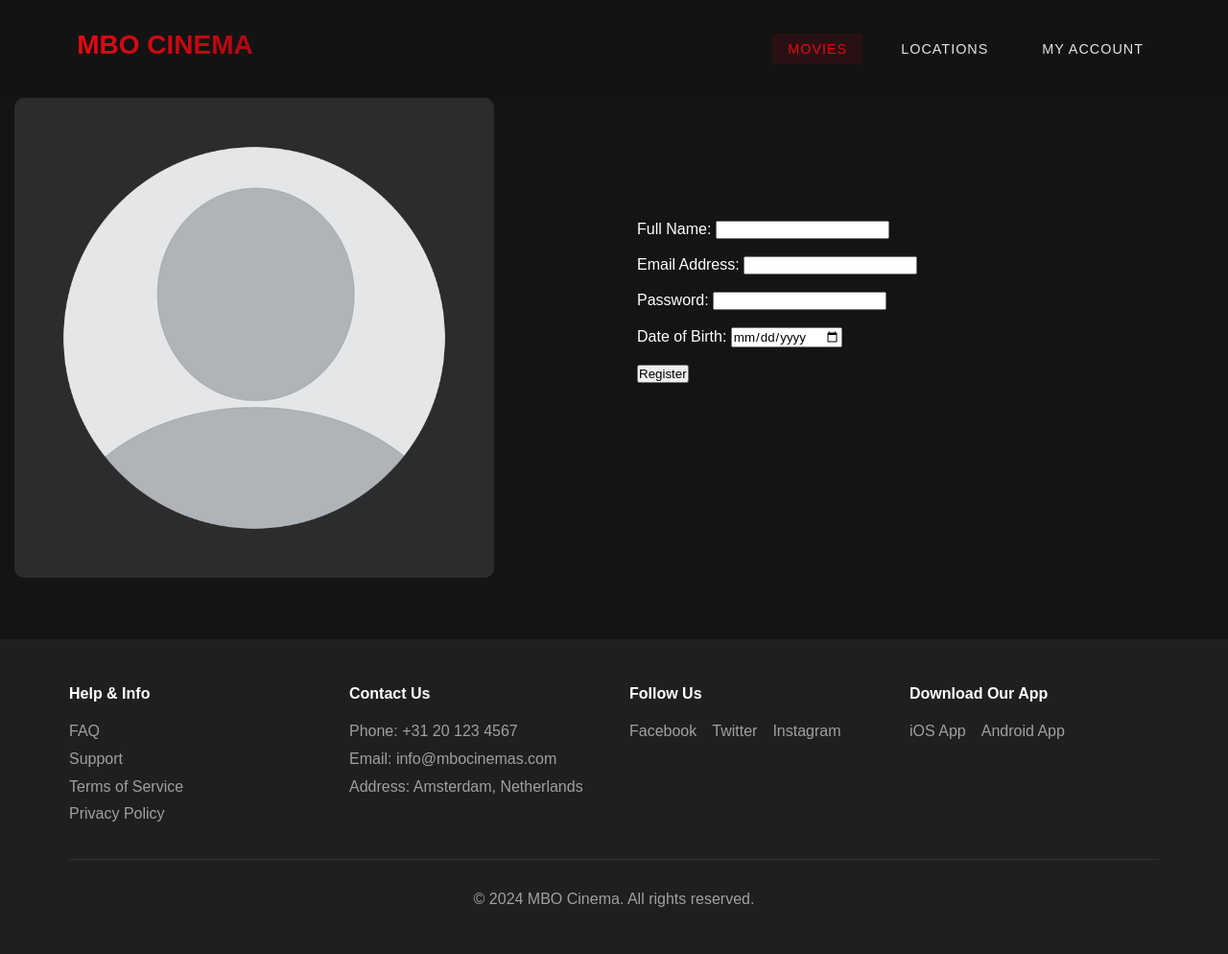
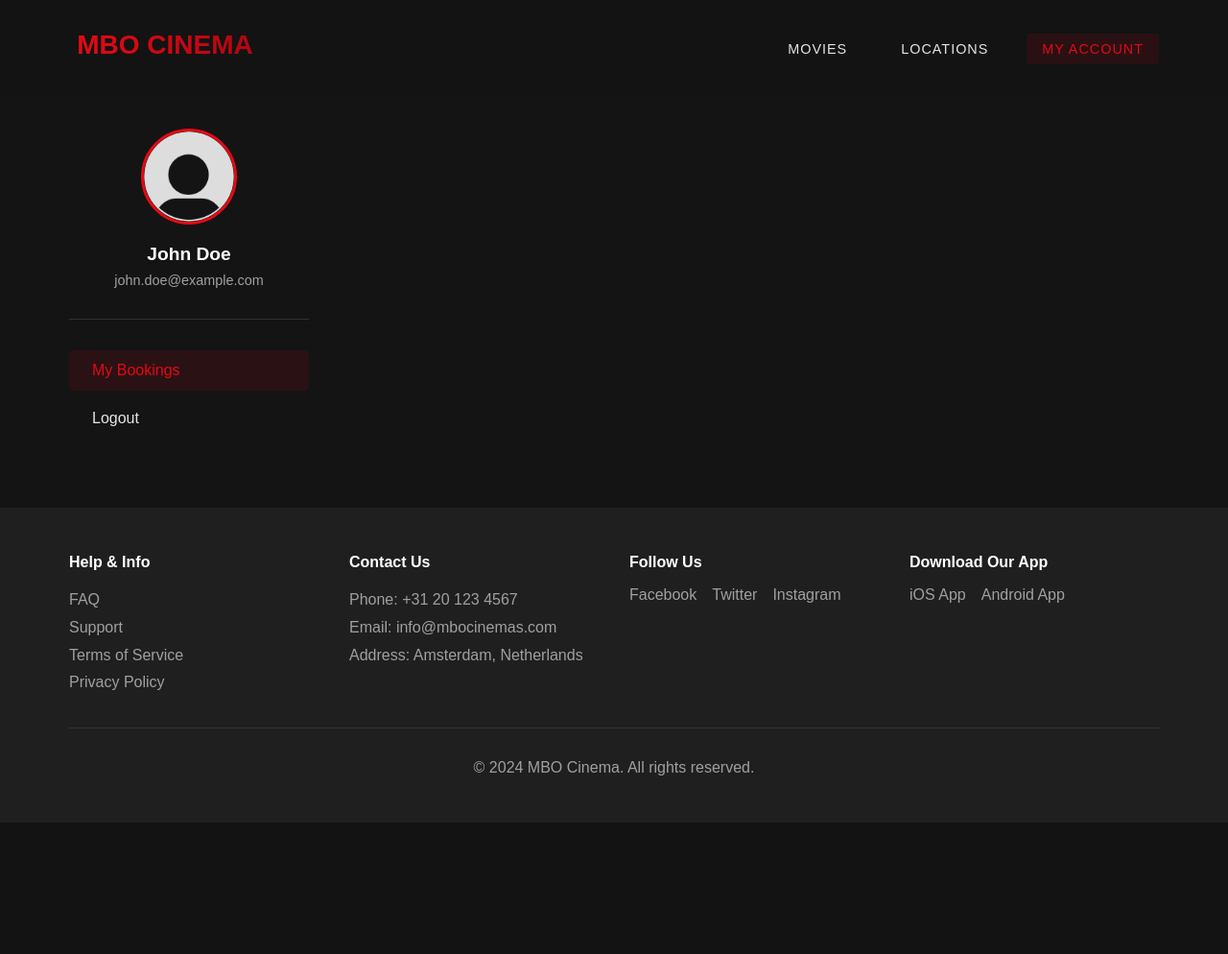
Before and after one commit to mbo-cinemas/mbo-cinemas, a PHP site: page /myaccount.php in a window 1280 px wide. Shown: the whole page at 96% size. After the commit the page ends 808 px from the top, so only its background shows below. Run offline with PHP 8.4, Linux system fonts and the light colour scheme.

Commit message:
my account v1

```diff
--- a/myaccount.php
+++ b/myaccount.php
@@ -1,15 +1,277 @@
+<?php
+include "db.php";
+session_start();
+?>
+
+
 <!DOCTYPE html>
 <html lang="en">
 <head>
     <meta charset="UTF-8">
     <meta name="viewport" content="width=device-width, initial-scale=1.0">
-    <title>mbocinemas</title>
-    <link rel="stylesheet" href="css/style.css">
+    <title>My Account | MBO Cinema</title>
+</head>
+<body>
+
+</body>
+</html>
+<style>
+:root {
+    --primary: #e50914;
+    --secondary: #141414;
+    --background: #141414;
+    --text: #ffffff;
+}
+
+* {
+    margin: 0;
+    padding: 0;
+    box-sizing: border-box;
+    font-family: 'Poppins', sans-serif;
+}
+
+body {
+    background: var(--background);
+    color: var(--text);
+}
+
+.header {
+    background: rgba(20,20,20,0.95);
+    padding: 0.5rem 0;
+    position: sticky;
+    top: 0;
+    z-index: 100;
+}
+
+.nav {
+    padding: 1rem 2rem;
+    display: flex;
+    justify-content: space-between;
+    align-items: center;
+    max-width: 1200px;
+    margin: 0 auto;
+}
+
+.logo svg {
+    height: 50px;
+    width: 200px;
+}
+
+.nav-links {
+    display: flex;
+    gap: 1.5rem;
+}
+
+.nav-links a {
+    text-transform: uppercase;
+    font-size: 0.9rem;
+    letter-spacing: 1px;
+    font-weight: 500;
+    padding: 0.5rem 1rem;
+    border-radius: 4px;
+    color: #e5e5e5;
+    text-decoration: none;
+    transition:  0.3s, color 0.3s;
+}
+
+.nav-links a:hover {
+    background: rgba(229,9,20,0.1);
+    color: var(--primary);
+}
+
+.nav-links a.active {
+    background: rgba(229,9,20,0.1);
+    color: var(--primary);
+}
+
+.container {
+    max-width: 1200px;
+    margin: 2rem auto;
+    padding: 0 2rem;
+}
+
+.account-grid {
+    display: grid;
+    grid-template-columns: 250px 1fr;
+    gap: 2rem;
+    margin-top: 2rem;
+}
+
+.sidebar {
+    background: #1f1f1f;
+    border-radius: 10px;
+    padding: 1.5rem;
+    height: fit-content;
+}
+
+.profile-section {
+    text-align: center;
+    margin-bottom: 2rem;
+    padding-bottom: 2rem;
+    border-bottom: 1px solid #333;
+}
+
+.profile-image {
+    width: 100px;
+    height: 100px;
+    border-radius: 50%;
+    margin-bottom: 1rem;
+    border: 3px solid var(--primary);
+}
+
+.profile-name {
+    font-size: 1.2rem;
+    margin-bottom: 0.5rem;
+}
+
+.profile-email {
+    color: #a0a0a0;
+    font-size: 0.9rem;
+}
+
+.menu-items {
+    list-style: none;
+}
+
+.menu-item {
+    margin-bottom: 0.5rem;
+}
+
+.menu-link {
+    display: flex;
+    align-items: center;
+    gap: 0.75rem;
+    padding: 0.75rem;
+    color: #e5e5e5;
+    text-decoration: none;
+    border-radius: 5px;
+    transition: all 0.3s;
+}
+
+.menu-link:hover, .menu-link.active {
+    background: rgba(229,9,20,0.1);
+    color: var(--primary);
+}
+
+.content {
+    background: #1f1f1f;
+    border-radius: 10px;
+    padding: 2rem;
+}
+
+.section-title {
+    font-size: 1.5rem;
+    margin-bottom: 1.5rem;
+    padding-bottom: 1rem;
+    border-bottom: 1px solid #333;
+}
+
+.booking-card {
+    background: #272727;
+    border-radius: 8px;
+    padding: 1.5rem;
+    margin-bottom: 1rem;
+}
+
+.booking-header {
+    display: flex;
+    justify-content: space-between;
+    align-items: flex-start;
+    margin-bottom: 1rem;
+}
+
+.movie-info h3 {
+    margin-bottom: 0.5rem;
+}
+
+.booking-details {
+    color: #a0a0a0;
+    font-size: 0.9rem;
+}
+
+.booking-status {
+    padding: 0.5rem 1rem;
+    border-radius: 20px;
+    font-size: 0.8rem;
+    font-weight: 500;
+}
+
+.status-confirmed {
+    background: rgba(46, 213, 115, 0.1);
+    color: #2ed573;
+}
+
+.qr-code {
+    width: 100px;
+    height: 100px;
+    background: #fff;
+    padding: 0.5rem;
+    border-radius: 4px;
+}
+
+.ticket-details {
+    display: grid;
+    grid-template-columns: repeat(auto-fit, minmax(200px, 1fr));
+    gap: 1rem;
+    margin-top: 1rem;
+    padding-top: 1rem;
+    border-top: 1px solid #333;
+}
+
+.detail-item {
+    display: flex;
+    flex-direction: column;
+    gap: 0.5rem;
+}
+
+.detail-label {
+    color: #a0a0a0;
+    font-size: 0.9rem;
+}
+
+.detail-value {
+    font-weight: 500;
+}
+
+.btn {
+    padding: 0.75rem 1.5rem;
+    border-radius: 5px;
+    text-decoration: none;
+    transition: all 0.3s;
+    display: inline-block;
+    font-weight: 500;
+    text-align: center;
+}
+
+.btn-danger {
+    background: var(--primary);
+    color: white;
+}
+
+.btn-danger:hover {
+    background: #b20710;
+}
+
+@media (max-width: 768px) {
+    .account-grid {
+        grid-template-columns: 1fr;
+    }
+
+    .nav {
+        flex-direction: column;
+        gap: 1rem;
+    }
+
+    .ticket-details {
+        grid-template-columns: 1fr;
+    }
+}
+</style>
 </head>
 <body>
     <header class="header">
         <nav class="nav">
-            <section class="logo">
+            <div class="logo">
                 <a href="index.php">
                     <svg width="200" height="50" viewBox="0 0 200 50">
                         <defs>
@@ -18,85 +280,87 @@
                                 <stop offset="100%" style="stop-color:#b20710"/>
                             </linearGradient>
                         </defs>
-                        <text x="50%" y="50%" text-anchor="middle" dominant-baseline="middle"
-                              fill="url(#logoGrad)"
-                              style="font-size:28px; font-weight:800; font-family:'Poppins',sans-serif;">
+                        <text x="50%" y="50%" text-anchor="middle" dominant-baseline="middle" fill="url(#logoGrad)" style="font-size:28px; font-weight:800; font-family:&apos;Poppins&apos;,sans-serif;">
                             MBO CINEMA
                         </text>
                     </svg>
                 </a>
-            </section>
-            <section class="nav-links">
-                <a href="Movies.php" class="active">Movies</a>
+            </div>
+            <div class="nav-links">
+                <a href="movies.php">Movies</a>
                 <a href="locations.php">Locations</a>
-                <a href="myaccount.php">My Account</a>
-            </section>
+                <a href="myaccount.php" class="active">My Account</a>
+            </div>
         </nav>
     </header>
-    <main>
-    <section id="flexbox1">
-            <section id="profile">
-                <article id="profile-picture">
-                    <img src="../MBO-Cinemas/images/blank profile picture.png" id="profile-picture-image">
-                </article>
-            </section>
-            <form action="/submit_registration" method="POST" id="form1">
-                <label for="name">Full Name:</label>
-                <input type="text" id="name" name="name" required><br><br>
 
-                <label for="email">Email Address:</label>
-                <input type="email" id="email" name="email" required><br><br>
+    <main class="container">
+        <div class="account-grid">
+            <class="sidebar">
+                <div class="profile-section">
+                    <img src="images/pfp.png" alt="Profile" class="profile-image">
+                    <h2 class="profile-name">John Doe</h2>
+                    <p class="profile-email">john.doe@example.com</p>
+                </div>
+                <ul class="menu-items">
+                    <li class="menu-item">
+                        <a href="#bookings" class="menu-link active">
+                            <i class="fas fa-ticket-alt"></i>
+                            My Bookings
+                        </a>
+                    </li>
+                    <li class="menu-item">
+                        <a href="#" class="menu-link" onclick="handleLogout(event)">
+                            <i class="fas fa-sign-out-alt"></i>
+                            Logout
+                        </a>
+                    </li>
+                </ul>
 
-                <label for="password">Password:</label>
-                <input type="password" id="password" name="password" required><br><br>
+    </main>
 
-                <label for="dob">Date of Birth:</label>
-                <input type="date" id="dob" name="dob" required><br><br>
+<script></script>
 
-                <button type="submit">Register</button>
-            </form>
-        </section>
-    </main>
-    <footer>
-        <section style="max-width: 1200px; margin: 0 auto; padding: 0 2rem;">
-            <section style="display: grid; grid-template-columns: repeat(auto-fit, minmax(200px, 1fr)); gap: 2rem;">
-                <article>
-                    <h4 style="color: #fff; margin-bottom: 1rem;">Help & Info</h4>
+<footer style="background: #1f1f1f; padding: 3rem 0; margin-top: 4rem;">
+    <div style="max-width: 1200px; margin: 0 auto; padding: 0 2rem;">
+        <div style="display: grid; grid-template-columns: repeat(auto-fit, minmax(200px, 1fr)); gap: 2rem;">
+            <div>
+                <h4 style="color: #fff; margin-bottom: 1rem;">Help &amp; Info</h4>
                 <ul style="list-style: none;">
-                        <li><a href="#" style="color: #a0a0a0; text-decoration: none; line-height: 1.8;">FAQ</a></li>
-                        <li><a href="#" style="color: #a0a0a0; text-decoration: none; line-height: 1.8;">Support</a></li>
-                        <li><a href="#" style="color: #a0a0a0; text-decoration: none; line-height: 1.8;">Terms of Service</a></li>
-                        <li><a href="#" style="color: #a0a0a0; text-decoration: none; line-height: 1.8;">Privacy Policy</a></li>
+                    <li><a href="" style="color: #a0a0a0; text-decoration: none; line-height: 1.8;">FAQ</a></li>
+                    <li><a href="" style="color: #a0a0a0; text-decoration: none; line-height: 1.8;">Support</a></li>
+                    <li><a href="s" style="color: #a0a0a0; text-decoration: none; line-height: 1.8;">Terms of Service</a></li>
+                    <li><a href="" style="color: #a0a0a0; text-decoration: none; line-height: 1.8;">Privacy Policy</a></li>
                 </ul>
-                </article>
-                <article>
+            </div>
+            <div>
                 <h4 style="color: #fff; margin-bottom: 1rem;">Contact Us</h4>
                 <ul style="list-style: none;">
                     <li style="color: #a0a0a0; line-height: 1.8;">Phone: +31 20 123 4567</li>
                     <li style="color: #a0a0a0; line-height: 1.8;">Email: info@mbocinemas.com</li>
                     <li style="color: #a0a0a0; line-height: 1.8;">Address: Amsterdam, Netherlands</li>
                 </ul>
-                </article>
-                <article>
+            </div>
+            <div>
                 <h4 style="color: #fff; margin-bottom: 1rem;">Follow Us</h4>
-                    <section style="display: flex; gap: 1rem;">
+                <div style="display: flex; gap: 1rem;">
                     <a href="https://facebook.com/mbocinemas" style="color: #a0a0a0; text-decoration: none;">Facebook</a>
                     <a href="https://twitter.com/mbocinemas" style="color: #a0a0a0; text-decoration: none;">Twitter</a>
                     <a href="https://instagram.com/mbocinemas" style="color: #a0a0a0; text-decoration: none;">Instagram</a>
-                    </section>
-                </article>
-                <article>
+                </div>
+            </div>
+            <div>
                 <h4 style="color: #fff; margin-bottom: 1rem;">Download Our App</h4>
-                    <section style="display: flex; gap: 1rem;">
+                <div style="display: flex; gap: 1rem;">
                     <a href="https://apps.apple.com/mbocinemas" style="color: #a0a0a0; text-decoration: none;">iOS App</a>
                     <a href="https://play.google.com/store/mbocinemas" style="color: #a0a0a0; text-decoration: none;">Android App</a>
-                    </section>
-                </article>
-            </section>
-            <section style="text-align: center; margin-top: 2rem; padding-top: 2rem; border-top: 1px solid #333; color: #a0a0a0;">
-                © 2024 MBO Cinema. All rights reserved.
-            </section>
-        </section>
+                </div>
+            </div>
+        </div>
+        <div style="text-align: center; margin-top: 2rem; padding-top: 2rem; border-top: 1px solid #333; color: #a0a0a0;">
+            &#xa9; 2024 MBO Cinema. All rights reserved.
+        </div>
+    </div>
 </footer>
-</body>
-</html>
+
+</body></html>
```
Also changed, not shown: images/pfp.png (added). Lines whose indentation alone changed are shown as unchanged.
